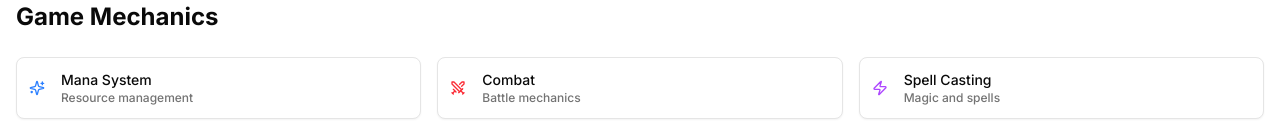
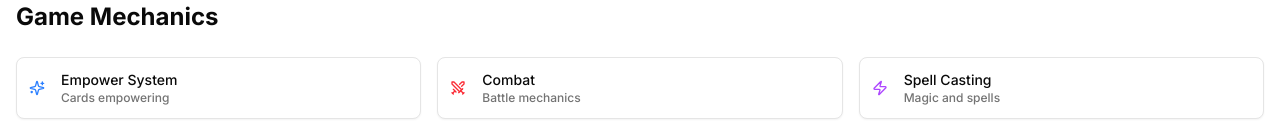
Before and after one commit to TheOreoTM/frieren-tcg-wiki, a Next.js app: page /wiki in a window 1280 px wide. Shown: the part 620-753 px from the top of the page. Built offline with nearby package versions, Linux system fonts and the light colour scheme.

Commit message:
fix: migrate old urls to new

```diff
--- a/src/app/wiki/page.tsx
+++ b/src/app/wiki/page.tsx
@@ -90,7 +90,7 @@ export default function WikiPage() {
           </Card>
         </Link>
 
-        <Link href="/cards">
+        <Link href="/characters">
           <Card className="h-full hover:shadow-lg transition-shadow">
             <CardHeader>
               <CardTitle className="flex items-center gap-2">
@@ -116,16 +116,16 @@ export default function WikiPage() {
 
       <h2 className="text-2xl font-bold mb-6">Game Mechanics</h2>
       <div className="grid grid-cols-1 sm:grid-cols-2 lg:grid-cols-3 gap-4 mb-12">
-        <Link href="/mechanics/mana-system">
+        <Link href="/mechanics/empower-system">
           <Button
             variant="outline"
             className="w-full justify-start h-auto py-3"
           >
             <Sparkles className="mr-2 h-4 w-4 text-blue-500" />
             <div className="text-left">
-              <div className="font-medium">Mana System</div>
+              <div className="font-medium">Empower System</div>
               <div className="text-xs text-muted-foreground">
-                Resource management
+                Cards empowering
               </div>
             </div>
           </Button>
```
